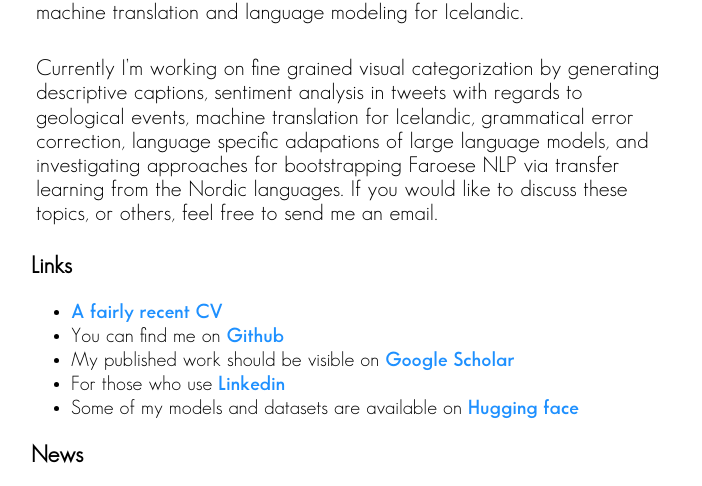
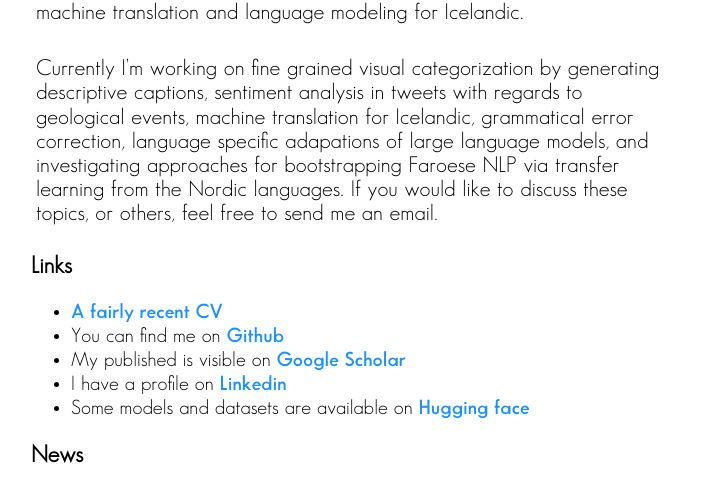
Before and after one commit to vesteinn/web23, a plain HTML site: page index.html in a window 1280 px wide. Shown: the part 284-770 px from the top of the page, without its empty margins (289-991 px from the left). Drawn offline with Linux system fonts and the light colour scheme.

Commit message:
Update index.html

```diff
--- a/index.html
+++ b/index.html
@@ -24,9 +24,9 @@
         <ul>
             <li><a href="https://vesteinn.is/vesteinn_cv_20220804.pdf">A fairly recent CV</a></li>
             <li>You can find me on <a href="https://github.com/vesteinn">Github</a></li>
-            <li>My published work should be visible on <a href="https://scholar.google.com/citations?user=cp283P4AAAAJ">Google Scholar</a></li>
-            <li>For those who use <a href="https://www.linkedin.com/">Linkedin</a></li>
-            <li>Some of my models and datasets are available on <a href="https://huggingface.co/vesteinn">Hugging face</a></li>
+            <li>My published is visible on <a href="https://scholar.google.com/citations?user=cp283P4AAAAJ">Google Scholar</a></li>
+            <li>I have a profile on <a href="https://www.linkedin.com/">Linkedin</a></li>
+            <li>Some models and datasets are available on <a href="https://huggingface.co/vesteinn">Hugging face</a></li>
         </ul>
 
     <h3>News</h3>
```
